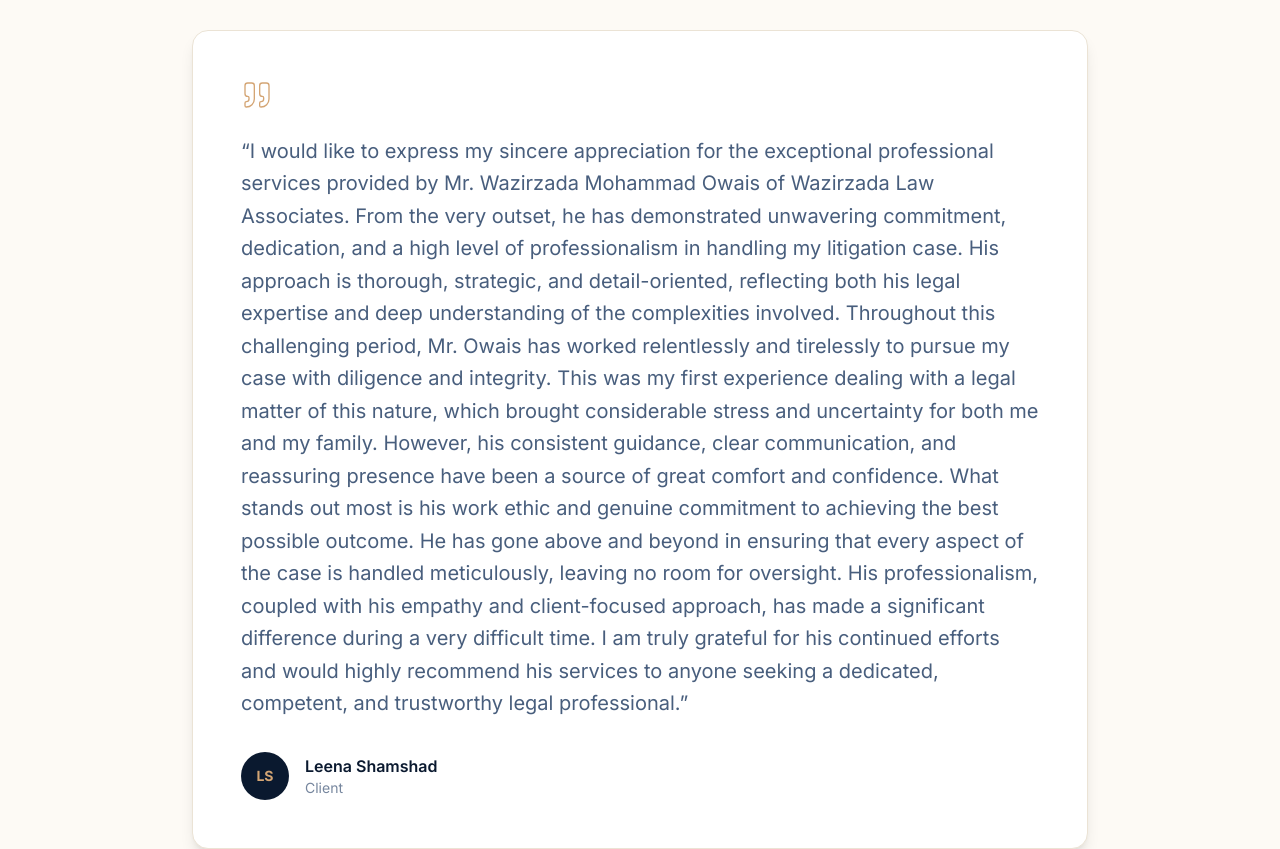
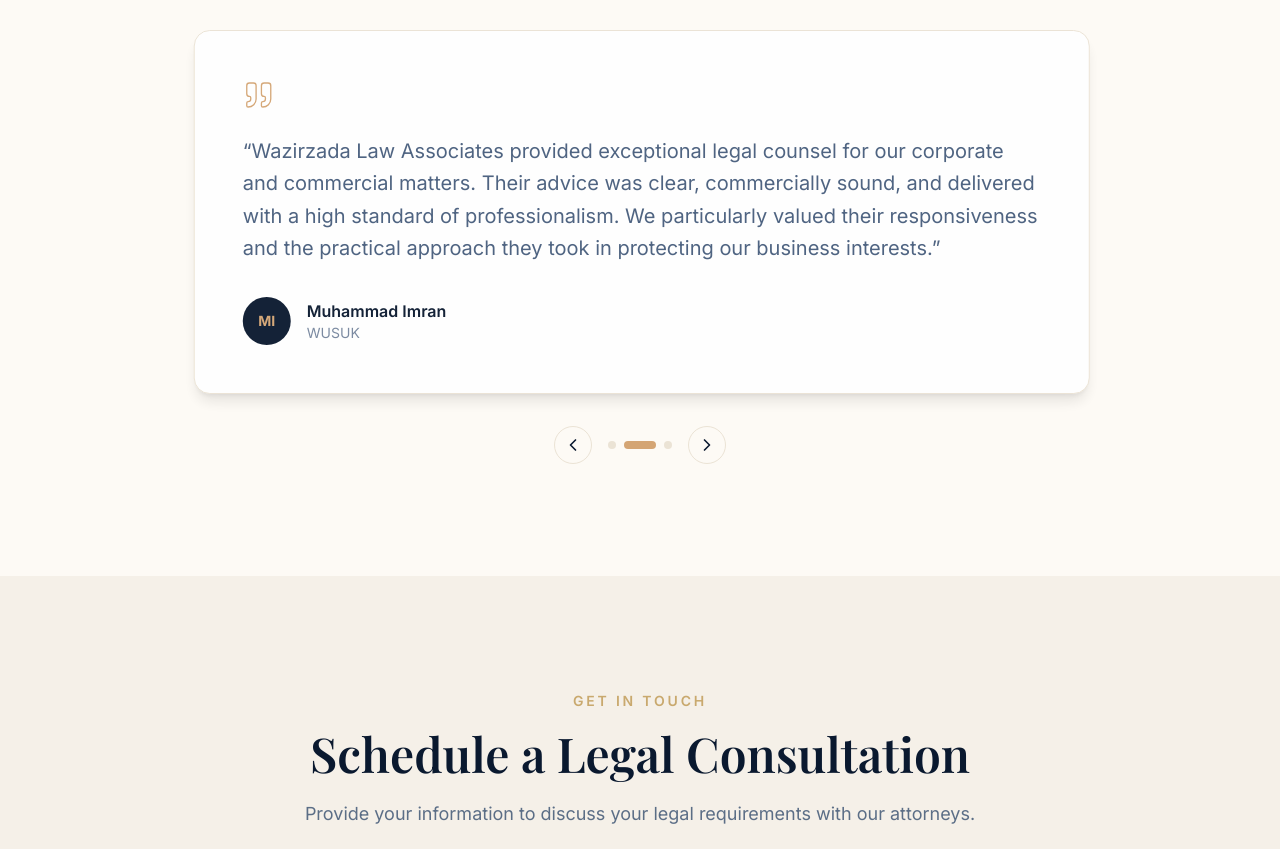
Before and after one commit to luqman-hassan123/wazirzada-law-associate, a React (Vite) app: page / in a window 1280 px wide. Shown: the part 8100-8949 px from the top of the page. Built offline with nearby package versions, Linux system fonts and the light colour scheme; a web font is replaced by a local one.

Commit message:
Add Muhammad Imran testimonials for WUSUK and KAIL.

```diff
--- a/src/data/testimonials.ts
+++ b/src/data/testimonials.ts
@@ -14,4 +14,18 @@ export const testimonials: Testimonial[] = [
     name: 'Leena Shamshad',
     role: 'Client',
   },
+  {
+    id: 'muhammad-imran-wusuk',
+    quote:
+      'Wazirzada Law Associates provided exceptional legal counsel for our corporate and commercial matters. Their advice was clear, commercially sound, and delivered with a high standard of professionalism. We particularly valued their responsiveness and the practical approach they took in protecting our business interests.',
+    name: 'Muhammad Imran',
+    company: 'WUSUK',
+  },
+  {
+    id: 'muhammad-imran-kail',
+    quote:
+      'Working with Wazirzada Law Associates has been a thoroughly professional experience. The team demonstrated strong legal expertise, reliable communication, and a genuine commitment to achieving the best outcome for KAIL. I would recommend their services to any organisation seeking dedicated and capable legal representation.',
+    name: 'Muhammad Imran',
+    company: 'KAIL',
+  },
 ]
```
